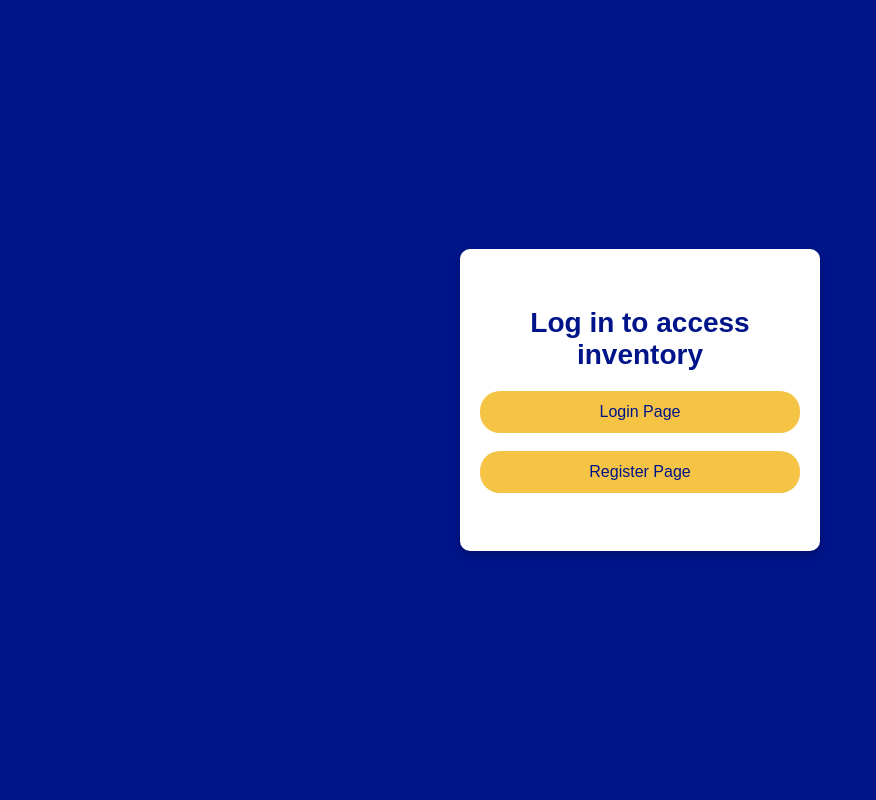
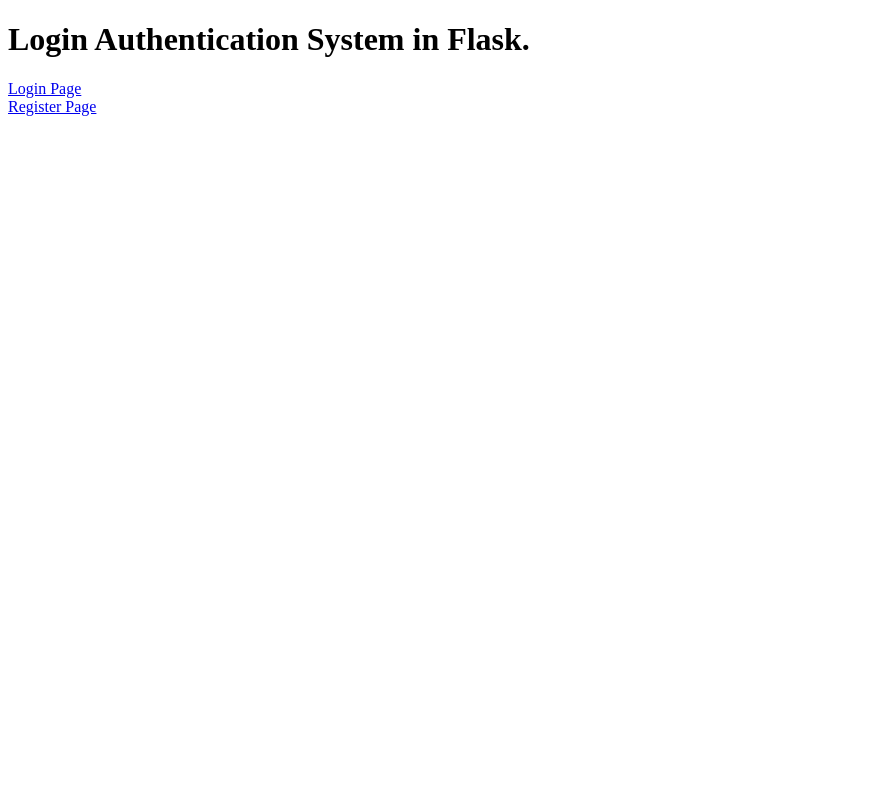
Before and after one commit to jjuela/ThriftySwap, a Flask app: page / in a window 1280 px wide. Shown: the whole page, without its empty margins (0-876 px from the left). Run offline with Flask 2, Linux system fonts and the light colour scheme.

Commit message:
Revert "Merge branch 'main' into organized_files"
This reverts commit a1cc7a773e569a947ca407d5e41f420225cff905, reversing
changes made to ed2f992fa11c91fe4938554fef8b19f2eec067f2.

```diff
--- a/app.py
+++ b/app.py
@@ -23,6 +23,7 @@ def load_user(user_id):
     from models import User  # Import inside the function to avoid circular import
     return User.query.get(int(user_id))
 
+
 from routes import bp as routes_bp
 app.register_blueprint(routes_bp)
 
--- a/static/home.css
+++ /dev/null
@@ -1,53 +0,0 @@
-/* home.css */
-body {
-    font-family: 'Arial', sans-serif;
-    background-color: #001489;
-    margin: 0;
-    padding: 0;
-    display: flex;
-    justify-content: center;
-    align-items: center;
-    height: 100vh;
-}
-
-.container {
-    background-color: #ffffff;
-    padding: 40px 20px;
-    border-radius: 10px;
-    box-shadow: 0 4px 8px rgba(0, 0, 0, 0.2);
-    width: 320px;
-}
-
-h1 {
-    color: #001489;
-    font-size: 28px;
-    text-align: center;
-    margin-bottom: 20px;
-}
-
-h2 {
-    color: #001489;
-    font-size: 22px;
-    text-align: center;
-    margin-top: 10px;
-}
-
-.btn {
-    background-color: #f5c445;
-    color: #001489;
-    padding: 12px 20px;
-    border: none;
-    border-radius: 20px;
-    cursor: pointer;
-    font-size: 16px;
-    display: block;
-    width: 100%;
-    transition: background-color 0.3s ease;
-    text-decoration: none;
-    box-sizing: border-box;
-    text-align: center;
-}
-
-.btn:hover {
-    background-color: #f8cc64;
-}
--- a/templates/home.html
+++ b/templates/home.html
@@ -6,25 +6,13 @@
     <meta http-equiv="X-UA-Compatible" content="IE=edge">
     <meta name="viewport" content="width=device-width, initial-scale=1.0">
     <title>Home</title>
-    <link rel="stylesheet" type="text/css" href="{{ url_for('static', filename='home.css') }}">
 </head>
 
 <body>
-    <div class="container">
-        {% if current_user.is_authenticated %}
-            <!-- User is logged in, display options for Thrifty Owl and Swap Shop -->
-            <h1>Welcome, {{ current_user.username }}!</h1>
-            <h2>Please select inventory</h2>
-            <a class="btn" href="{{ url_for('dashboard') }}">Thrifty Owl</a><br>
-            <a class="btn" href="{{ url_for('swapshopbase') }}">Swap Shop</a><br>
-            <a class="btn" href="{{ url_for('logout') }}">Logout</a><br> <!-- Add logout option -->
-        {% else %}
-            <!-- User is not logged in, display the login and register links -->
-            <h1>Log in to access inventory</h1>
-            <a class="btn" href="{{ url_for('login') }}">Login Page</a><br>
-            <a class="btn" href="{{ url_for('register') }}">Register Page</a><br>
-        {% endif %}
-    </div>
+    <h1>Login Authentication System in Flask.</h1>
+    <a href="{{ url_for('login') }}">Login Page</a><br>
+    <a href="{{ url_for('register') }}">Register Page</a><br>
+
 </body>
 
 </html>
```
Also changed, not shown: templates/swapshopbase.html (deleted, +0 -15 lines), database.db (deleted).
